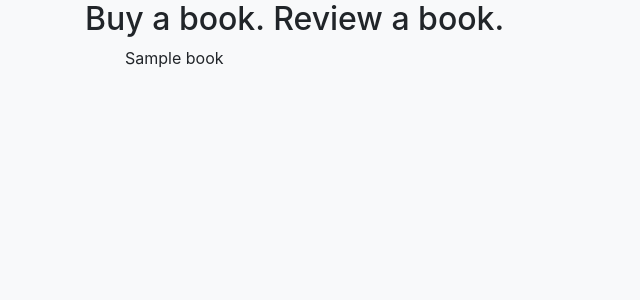
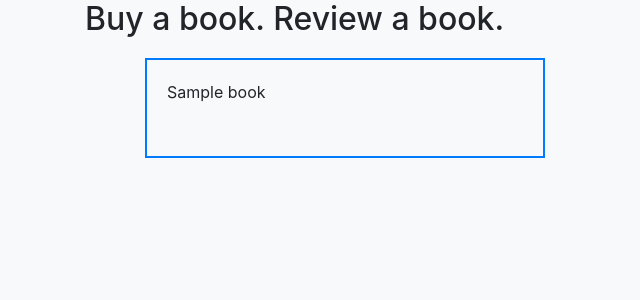
Before and after one commit to TheRealFarm/HappyReads, a Flask app: template src/templates/index.html in a window 1280 px wide. Shown: the part 56-356 px from the top of the page, without its empty margins (0-640 px from the left). Run offline with Flask 2, Linux system fonts and the light colour scheme; the template is opened without the code that fills it: most values are stand-ins (such as "Sample title", 1, 10 or a date in 2020); some libraries are stand-ins or nearby versions.

Commit message:
updating some styles

```diff
--- /dev/null
+++ b/src/static/styles.css
@@ -0,0 +1,11 @@
+.book_box {
+    border: 2px solid #007bff;
+    height: 100px;
+    margin: 20px;
+    padding: 20px;
+    width: 400px;
+}
+
+#ul_book_box ul {
+    display: inline;
+}
--- a/src/templates/base.html
+++ b/src/templates/base.html
@@ -7,7 +7,7 @@
         <link rel="icon" href="{{ url_for('static', filename = 'logo.png') }}">
         <link href="https://fonts.googleapis.com/css?family=Pacifico" rel="stylesheet">
         <link rel="stylesheet" href="https://stackpath.bootstrapcdn.com/bootstrap/4.1.3/css/bootstrap.min.css" integrity="sha384-MCw98/SFnGE8fJT3GXwEOngsV7Zt27NXFoaoApmYm81iuXoPkFOJwJ8ERdknLPMO" crossorigin="anonymous">
-        <link rel="stylesheet" type="text/css" href="{{ url_for('static', filename = 'style.css') }}">
+        <link rel="stylesheet" type="text/css" href="{{ url_for('static', filename = 'styles.css') }}">
 
         <title>HappyReads</title>
 
--- a/src/templates/booklist.html
+++ b/src/templates/booklist.html
@@ -0,0 +1 @@
+{% extends 'base.html' %}
--- a/src/templates/details.html
+++ b/src/templates/details.html
@@ -0,0 +1 @@
+{% extends 'base.html' %}
--- a/src/templates/index.html
+++ b/src/templates/index.html
@@ -3,8 +3,10 @@
 {% block body %}
     <h2>Buy a book. Review a book.</h2>
     {% for book in books %}
-    <ul>
-        {{ book.title }}
+    <ul class ="ul_book_box">
+        <div class="book_box">
+                {{ book.title }}
+        </div>
     </ul>
     {% endfor %}
 {% endblock %}
--- a/src/templates/search.html
+++ b/src/templates/search.html
@@ -0,0 +1 @@
+{% extends 'base.html' %}
```
Also changed, not shown: src/templates/login.html (+1 -8 lines), src/templates/signup.html (+1 -8 lines).
